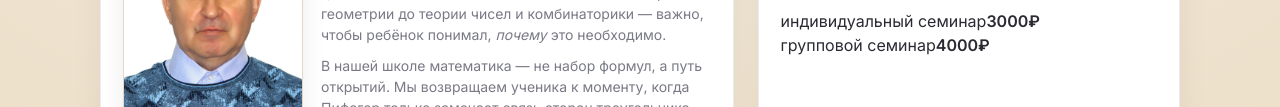
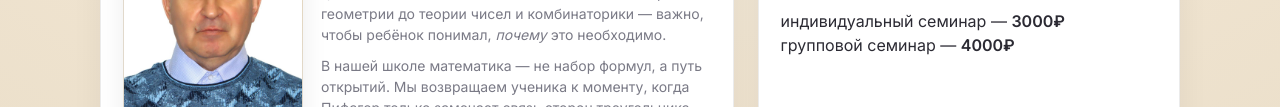
Before and after one commit to shadyhunter/school, a plain HTML site: page index.html in a window 1280 px wide. Shown: the part 924-1031 px from the top of the page. Drawn offline with nearby package versions, Linux system fonts and the light colour scheme.

Commit message:
Update index.html

```diff
--- a/index.html
+++ b/index.html
@@ -919,10 +919,8 @@
           <div><strong>Формат:</strong> онлайн семинар - 90 минут с перерывом</div>
         </div>
          <h2>Цены</h2>
-         <div class="prices">
-          <div>индивидуальный семинар<strong>3000₽</strong></div>
-          <div>групповой семинар<strong>4000₽</strong></div>
-         </div>
+          <div>индивидуальный семинар — <strong>3000₽</strong></div>
+          <div>групповой семинар — <strong>4000₽</strong></div>
       </div>
     </section>
   </main>
```
